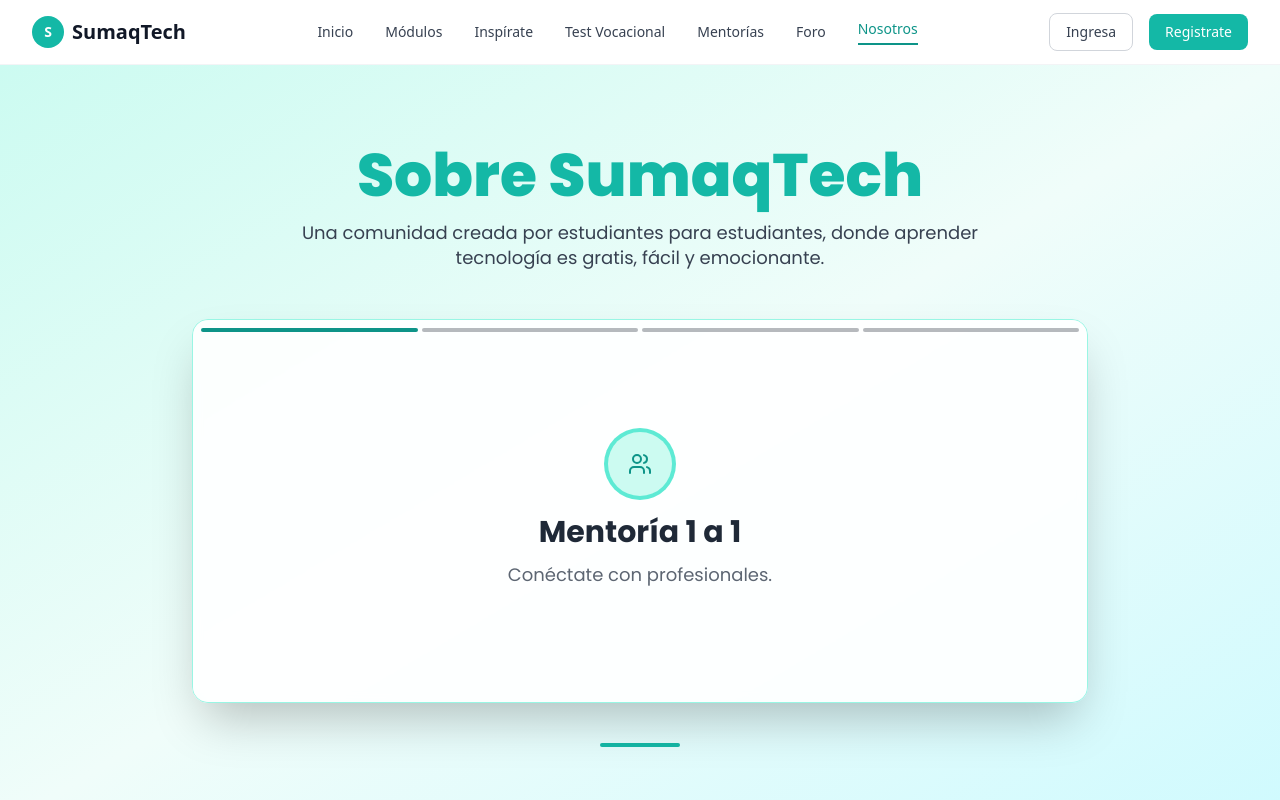
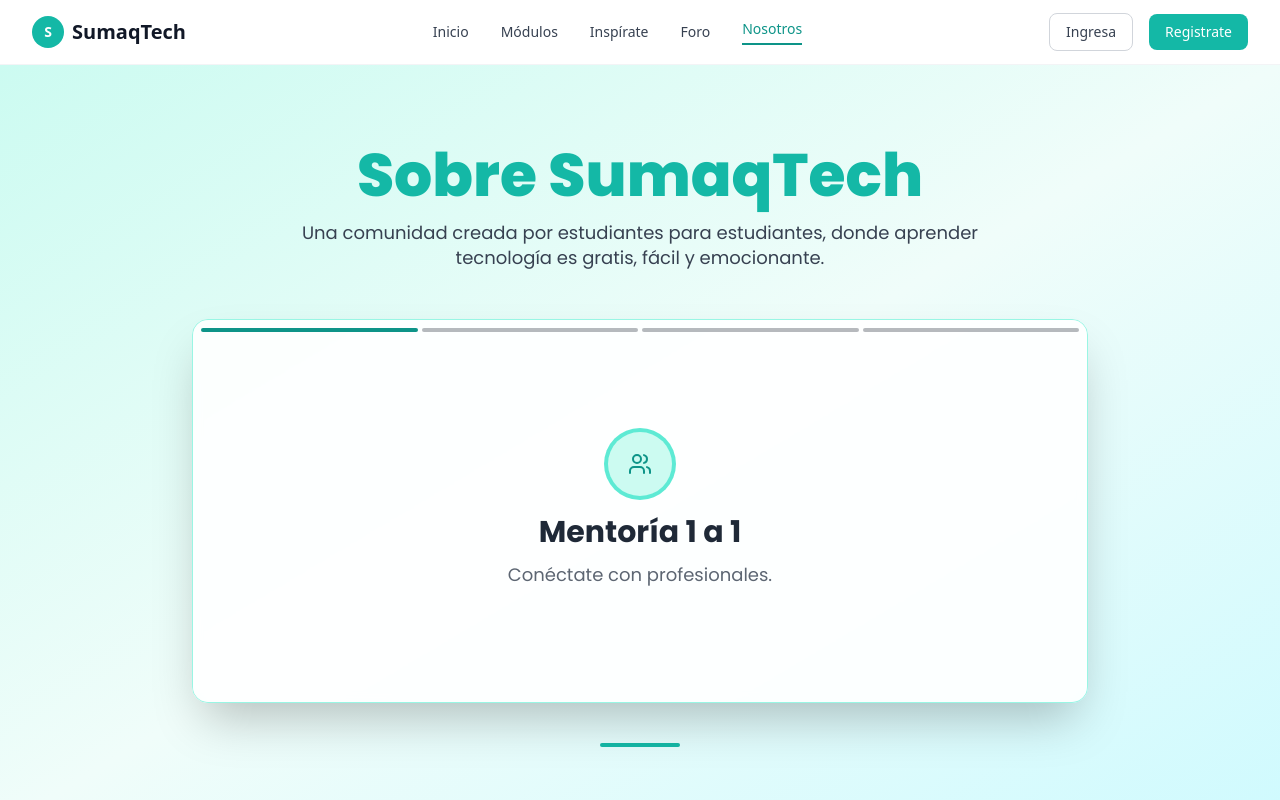
Before and after one commit to AriannaYauri/SumaqTech, a React (Vite) app: page /nosotros in a window 1280 px wide. Shown: the top 800 px of the page. Built offline with nearby package versions, Linux system fonts and the light colour scheme.

Commit message:
Se quitaron los apartados de test vocacional y mentorías

```diff
--- a/src/components/Footer.tsx
+++ b/src/components/Footer.tsx
@@ -32,7 +32,8 @@ const Footer: React.FC = () => {
           <div>
             <h4 className="font-semibold text-white mb-2">Comunidad</h4>
             <ul className="text-gray-400 space-y-1">
-              <li><Link to="/mentorias" className="hover:text-[#00BFA5]">Mentorías</Link></li>
+              {/* Mentorías link hidden per user request (kept for later) */}
+              {/* <li><Link to="/mentorias" className="hover:text-[#00BFA5]">Mentorías</Link></li> */}
               <li><Link to="/foro" className="hover:text-[#00BFA5]">Foro</Link></li>
             </ul>
           </div>
--- a/src/components/Navbar.tsx
+++ b/src/components/Navbar.tsx
@@ -7,8 +7,10 @@ const navItems: NavItem[] = [
   { name: 'Inicio', path: '/' },
   { name: 'Módulos', path: '/modulos' },
   { name: 'Inspírate', path: '/orientacion-vocacional' },
-  { name: 'Test Vocacional', path: '/test-vocacional' },
-  { name: 'Mentorías', path: '/mentorias' },
+  // Temporarily hidden per user request: Test Vocacional
+  // { name: 'Test Vocacional', path: '/test-vocacional' },
+  // Temporarily hidden per user request: Mentorías
+  // { name: 'Mentorías', path: '/mentorias' },
   { name: 'Foro', path: '/foro' },
   { name: 'Nosotros', path: '/nosotros' },
 ];
```
